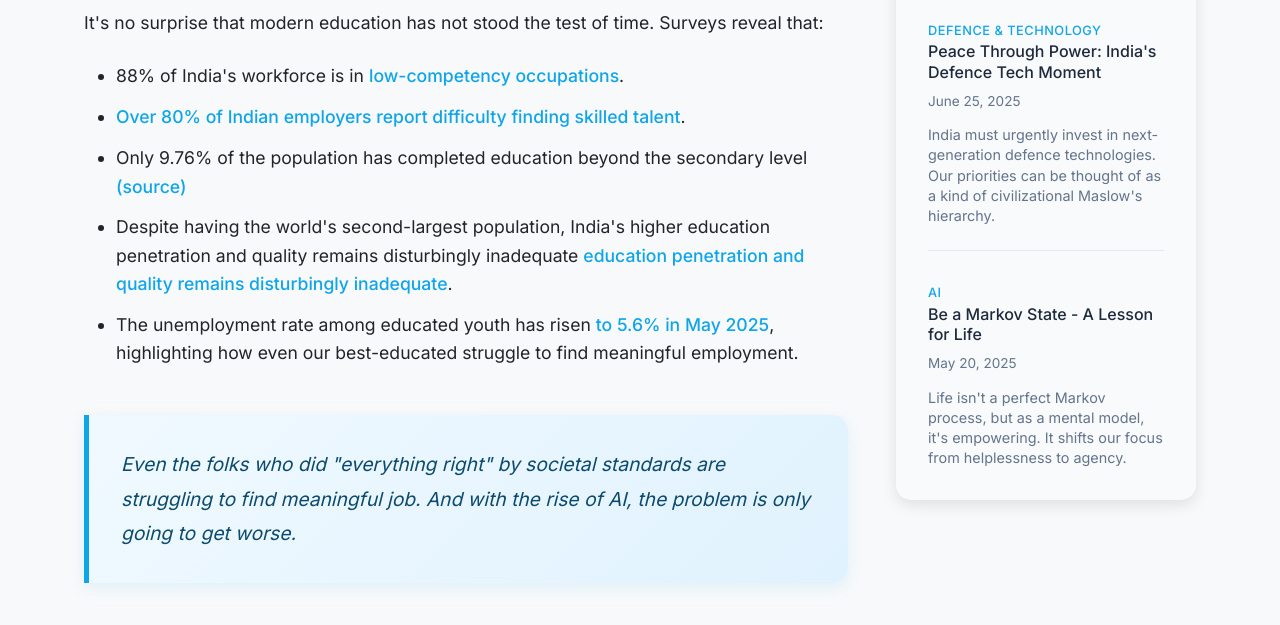
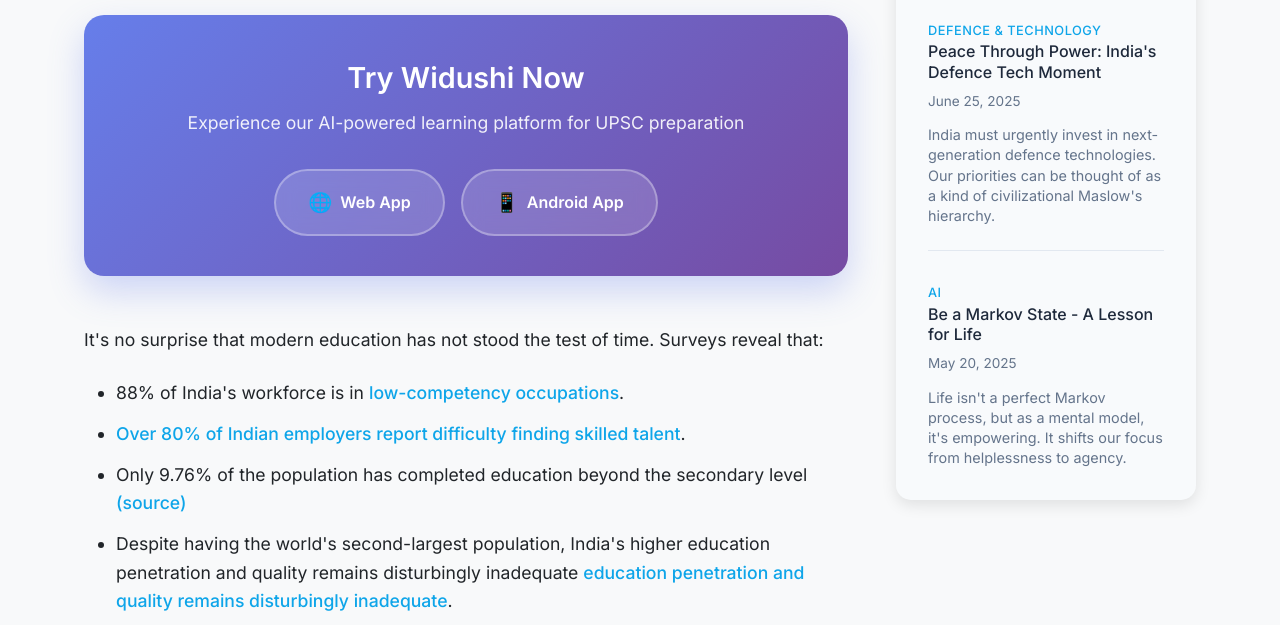
Before and after one commit to sanjaythakur/sanjaythakur.github.io, a plain HTML site: page posts/launching-widushi.html in a window 1280 px wide. Shown: the part 165-790 px from the top of the page. Drawn offline with Linux system fonts and the light colour scheme.

Commit message:
Added links at the top

```diff
--- a/posts/launching-widushi.html
+++ b/posts/launching-widushi.html
@@ -251,6 +251,28 @@
             .sidebar {
                 margin-top: 2rem;
             }
+
+            .widushi-cta {
+                padding: 2rem 1.5rem;
+                margin: 1.5rem 0 2rem 0;
+            }
+
+            .widushi-cta h3 {
+                font-size: 1.5rem;
+            }
+
+            .widushi-cta p {
+                font-size: 1rem;
+            }
+
+            .cta-buttons {
+                flex-direction: column;
+                gap: 0.8rem;
+            }
+
+            .cta-button {
+                padding: 0.8rem 1.5rem;
+            }
         }
 
         /* Sidebar Styling */
@@ -333,6 +355,68 @@
             line-height: 1.4;
             margin-top: 0.8rem;
         }
+
+        /* Widushi CTA Styling */
+        .widushi-cta {
+            background: linear-gradient(135deg, #667eea 0%, #764ba2 100%);
+            border-radius: 20px;
+            padding: 2.5rem 2rem;
+            margin: 2rem 0 3rem 0;
+            text-align: center;
+            color: white;
+            box-shadow: 0 15px 35px rgba(102, 126, 234, 0.3);
+        }
+
+        .widushi-cta h3 {
+            margin: 0 0 0.5rem 0;
+            font-size: 1.8rem;
+            font-weight: 700;
+            color: white;
+        }
+
+        .widushi-cta p {
+            margin: 0 0 2rem 0;
+            font-size: 1.1rem;
+            opacity: 0.9;
+            text-align: center;
+        }
+
+        .cta-buttons {
+            display: flex;
+            gap: 1rem;
+            justify-content: center;
+            flex-wrap: wrap;
+        }
+
+        .cta-button {
+            display: inline-flex;
+            align-items: center;
+            gap: 0.5rem;
+            padding: 1rem 2rem;
+            background: rgba(255, 255, 255, 0.15);
+            border: 2px solid rgba(255, 255, 255, 0.3);
+            border-radius: 50px;
+            color: white;
+            text-decoration: none;
+            font-weight: 600;
+            transition: all 0.3s ease;
+            backdrop-filter: blur(10px);
+        }
+
+        .cta-button:hover {
+            background: rgba(255, 255, 255, 0.25);
+            border-color: rgba(255, 255, 255, 0.5);
+            transform: translateY(-2px);
+            box-shadow: 0 10px 25px rgba(0, 0, 0, 0.15);
+        }
+
+        .cta-icon {
+            font-size: 1.2rem;
+        }
+
+        .cta-text {
+            font-size: 1rem;
+        }
     </style>
 </head>
 <body>
@@ -356,6 +440,21 @@
                     <div class="article-content">
                         <h1>Founder's Motivation Notes for Widushi</h1>
                         <p class="post-date">July 3, 2025</p>
+
+                        <div class="widushi-cta">
+                            <h3>Try Widushi Now</h3>
+                            <p>Experience our AI-powered learning platform for UPSC preparation</p>
+                            <div class="cta-buttons">
+                                <a href="https://widushi.org" target="_blank" class="cta-button web">
+                                    <span class="cta-icon">🌐</span>
+                                    <span class="cta-text">Web App</span>
+                                </a>
+                                <a href="https://play.google.com/store/apps/details?id=com.widushi.lms" target="_blank" class="cta-button android">
+                                    <span class="cta-icon">📱</span>
+                                    <span class="cta-text">Android App</span>
+                                </a>
+                            </div>
+                        </div>
 
                         <div class="post-content">
                     <p>
```
